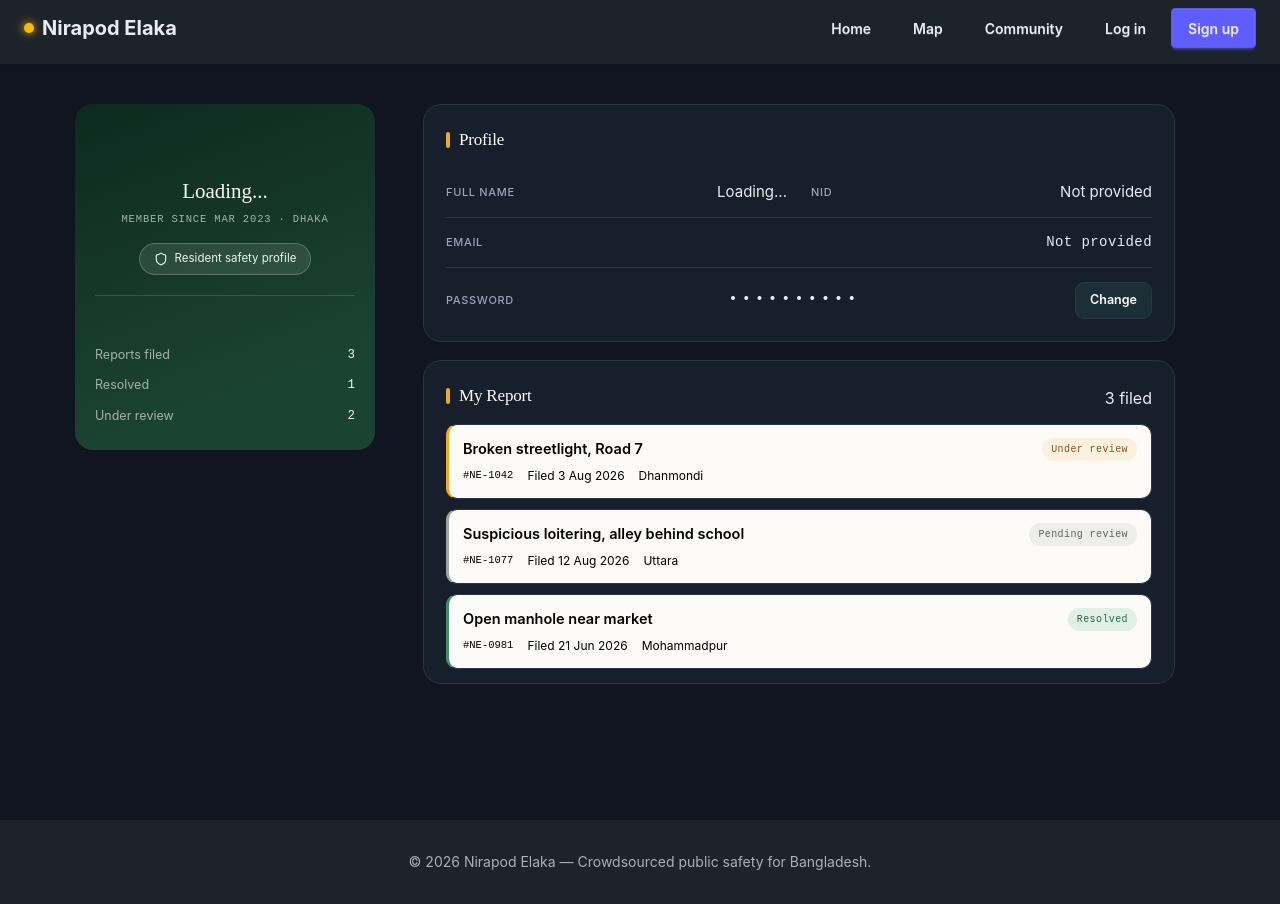
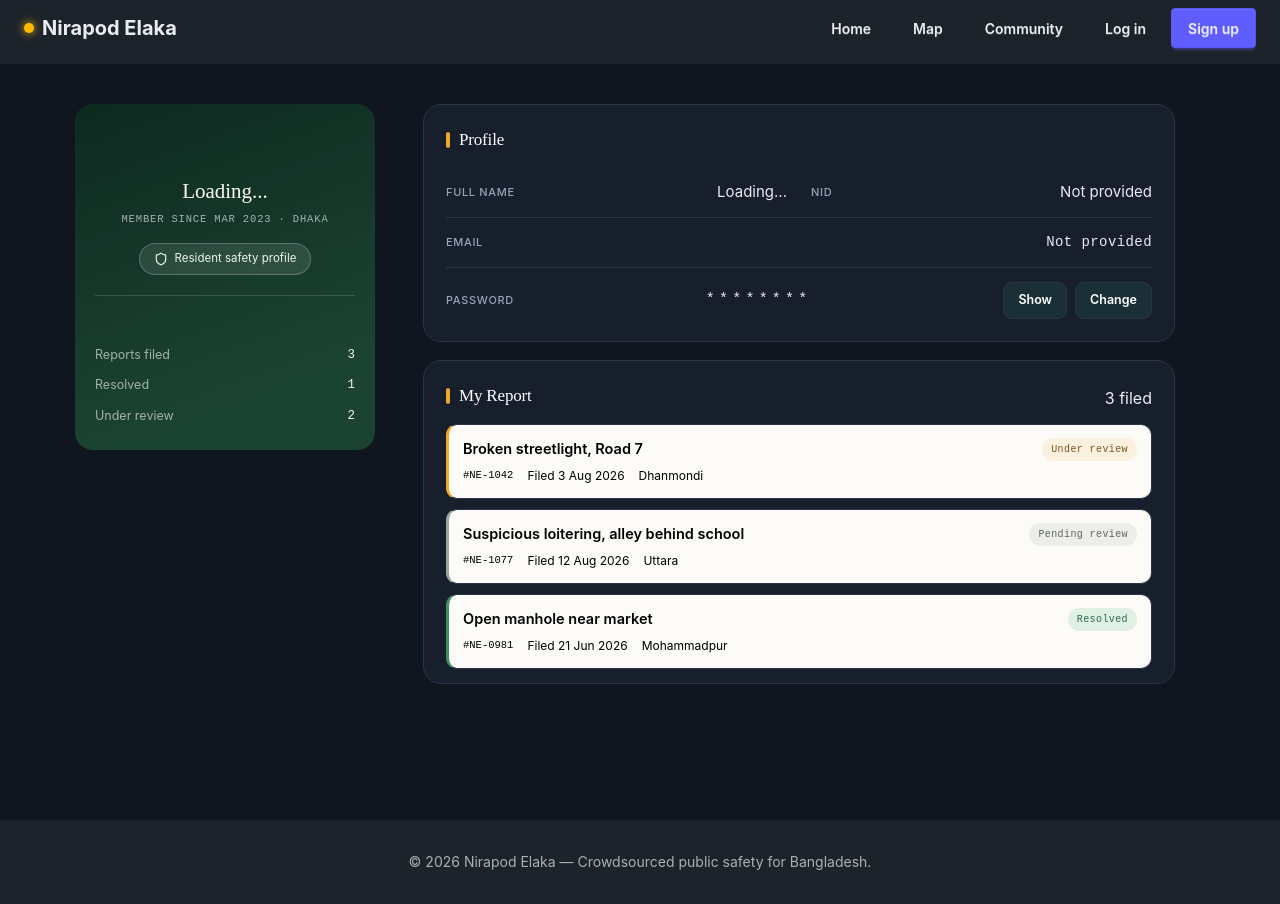
Before and after one commit to Farhana7361/Nirapod_Elaka, a React (Vite) app: page /profile in a window 1280 px wide. Built offline with nearby package versions, Linux system fonts and the light colour scheme; the HTML template or start-up script is replaced by a standard one.

Commit message:
showing pass in profile

```diff
--- a/src/pages/Login.jsx
+++ b/src/pages/Login.jsx
@@ -38,6 +38,7 @@ export default function Login() {
           name: response.data.name,
           email: response.data.email,
           identity: response.data.identity,
+          password: password,
         }),
       );
 
--- a/src/pages/Profile.jsx
+++ b/src/pages/Profile.jsx
@@ -4,6 +4,7 @@ import axios from "axios";
 export default function Profile() {
   const [isPwOpen, setIsPwOpen] = useState(false);
   const [user, setUser] = useState(null);
+  const [showActualPw, setShowActualPw] = useState(false);
 
   //new pw
   const [passwordData, setPasswordData] = useState({
@@ -338,7 +339,10 @@ margin: 0 0 0 75px;
     cursor:pointer;
   }
 
-
+.pw-row div {
+  display: flex;
+  gap: 8px;
+}
 /* pass change error */
 
         .pw-status { font-size: 13px; margin-top: 10px; font-weight: 500; }
@@ -432,7 +436,9 @@ margin: 0 0 0 75px;
                 </div>
                 <div className="field">
                   <span className="field-label">NID</span>
-  <span className="field-value">{user?.identity || "Not provided"}</span>
+                  <span className="field-value">
+                    {user?.identity || "Not provided"}
+                  </span>
                 </div>
                 <div className="field" style={{ gridColumn: "1 / -1" }}>
                   <span className="field-label">Email</span>
@@ -444,7 +450,19 @@ margin: 0 0 0 75px;
 
               <div className="pw-row">
                 <span className="field-label">Password</span>
-                <span className="pw-dots">••••••••••</span>
+                <span className="pw-dots">
+                  {showActualPw
+                    ? user?.password || "No Password Found"
+                    : "********"}
+                </span>
+                <div style={{ display: "flex", gap: "8px" }}>
+                  <button
+                    className="btn-change1"
+                    type="button"
+                    onClick={() => setShowActualPw(!showActualPw)}
+                  >
+                    {showActualPw ? "Hide" : "Show"}
+                  </button>
                   <button
                     className="btn-change1"
                     id="pwToggle"
@@ -455,6 +473,7 @@ margin: 0 0 0 75px;
                   >
                     {isPwOpen ? "Close" : "Change"}
                   </button>
+                </div>
               </div>
 
               <div
@@ -511,9 +530,6 @@ margin: 0 0 0 75px;
                     </button>
                   </div>
                 </div>
-
-
-
 
                 {pwStatus.message && (
                   <div className={`pw-status ${pwStatus.type}`}>
```
Lines whose indentation alone changed are shown as unchanged.
